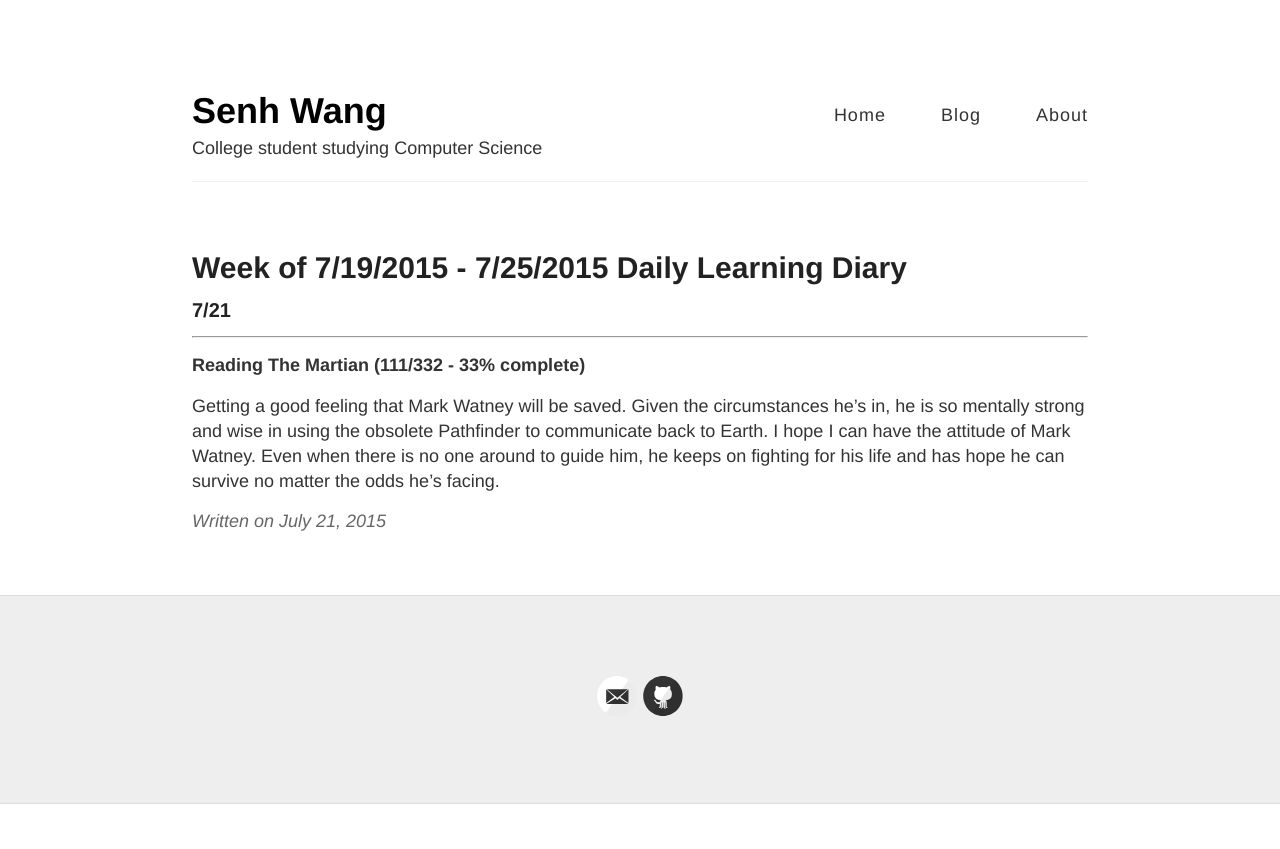
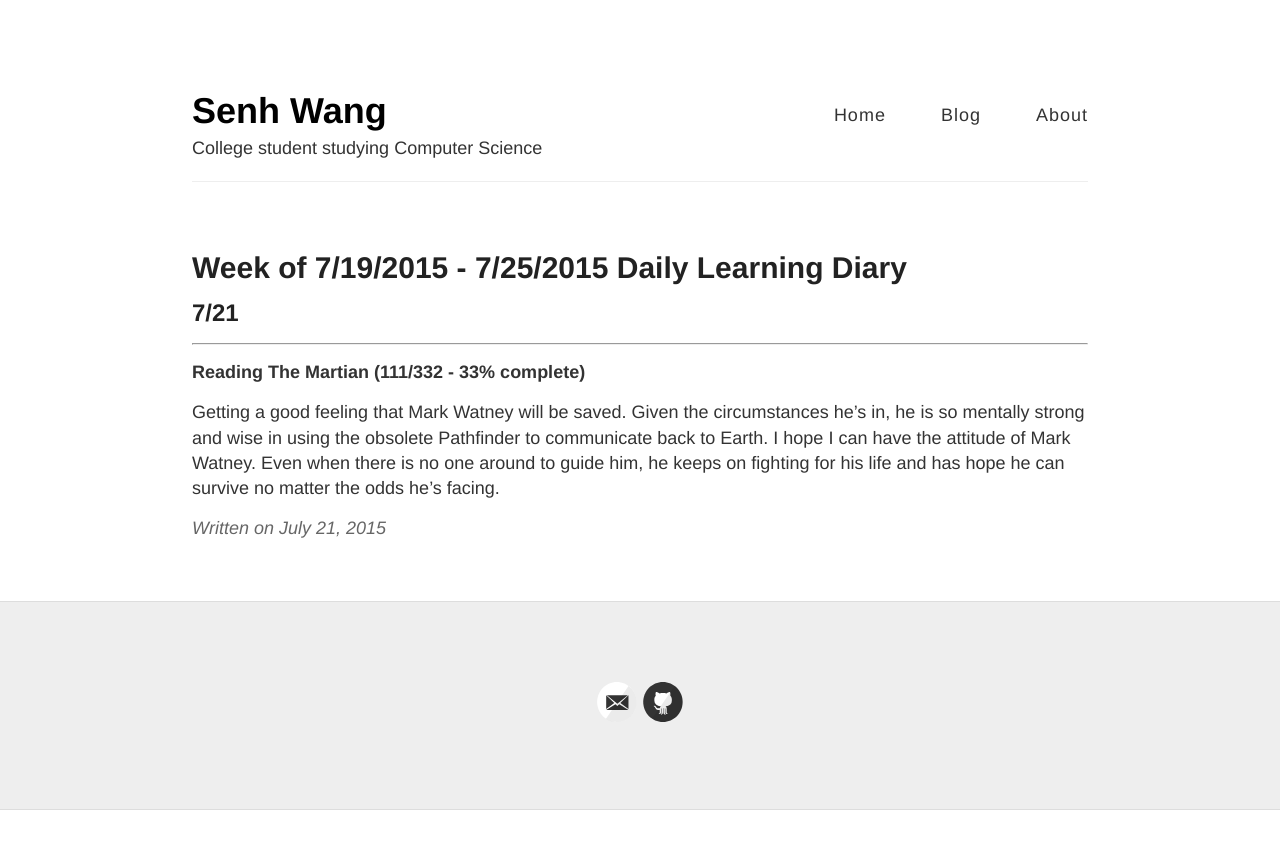
Before and after one commit to SenhW/senhw.github.io, a Jekyll site: the page built from _posts/2015-07-21-learning-diary.md, in a window 1280 px wide. Shown: the top 849 px of the page. Built offline with Jekyll 4.4.1, drawn with Linux system fonts in a browser that asks for light colours; Markdown is read by kramdown in place of the engine named in the settings.

Commit message:
Make dates larger

```diff
--- a/_posts/2015-07-21-learning-diary.md
+++ b/_posts/2015-07-21-learning-diary.md
@@ -4,7 +4,7 @@ title: Week of 7/19/2015 - 7/25/2015 Daily Learning Diary
 date: 2015-07-21
 ---
 
-### 7/21
+##7/21
 ---
 **Reading The Martian (111/332 - 33% complete)**
 
```
